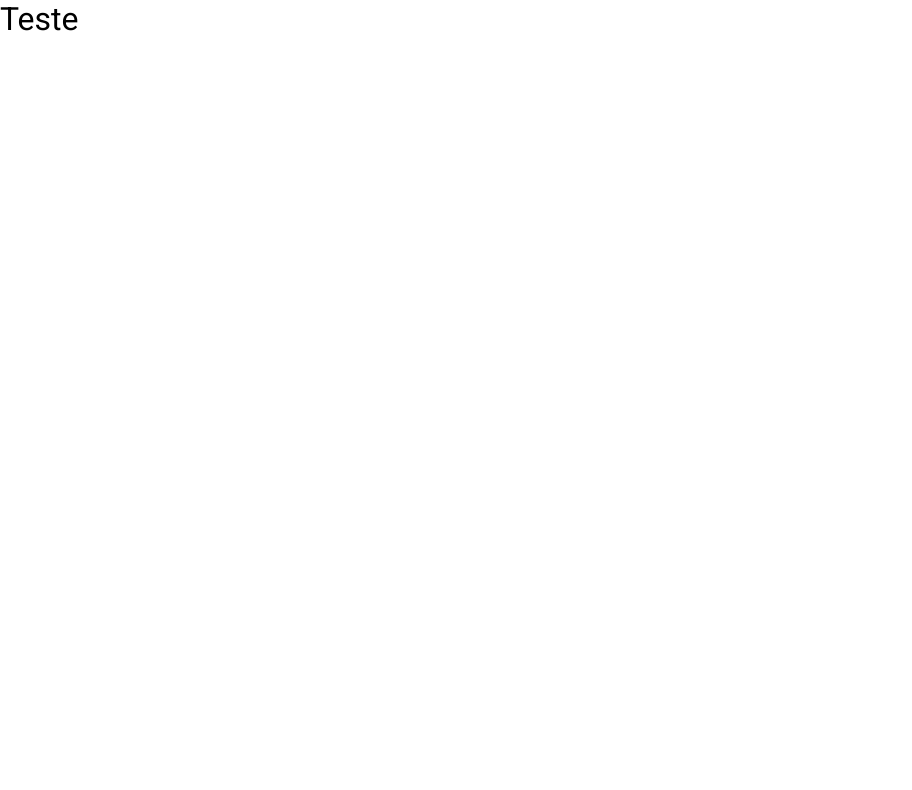
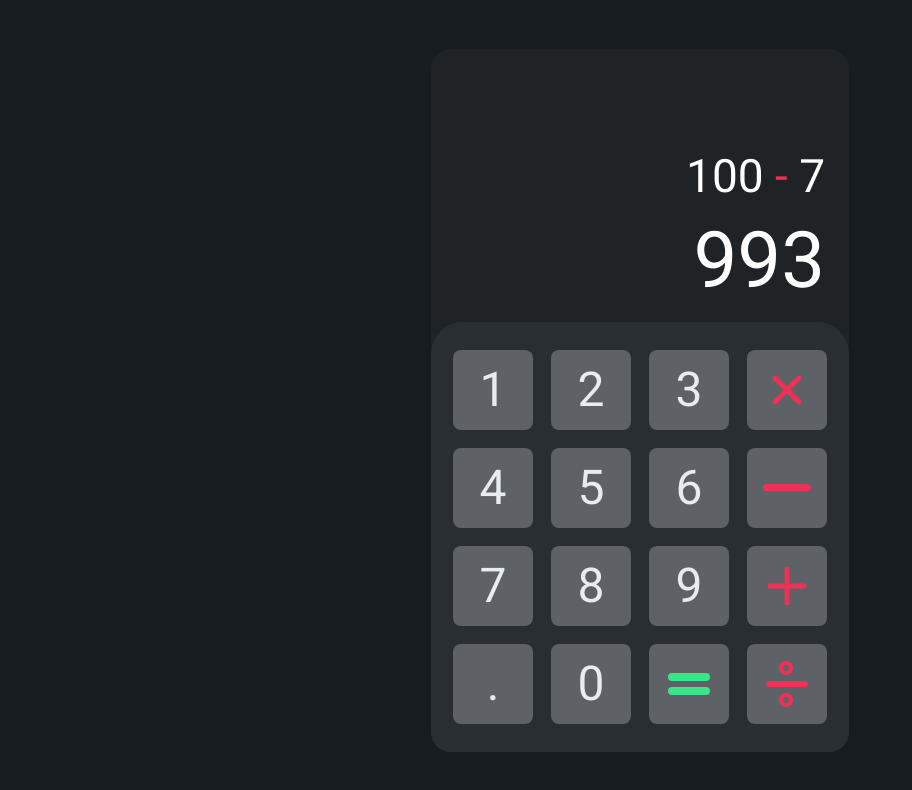
Before and after one commit to JoaoVictor6/calc-js, a React (Create React App) app: page / in a window 1280 px wide. Shown: the top 790 px of the page, without its empty margins (0-912 px from the left). Built offline with nearby package versions, Linux system fonts and the light colour scheme.

Commit message:
add calc base ui

```diff
--- a/src/App.tsx
+++ b/src/App.tsx
@@ -1,8 +1,62 @@
 import React from 'react';
+import { ThemeProvider } from 'styled-components';
+import { Container } from './style/App.style';
+import Theme from './style/theme';
 
 function App() {
   return (
-    <h1>Teste</h1>
+    <ThemeProvider theme={Theme.dark}>
+      <Container>
+        <main>
+          <section className="output">
+            <h2>100 <span>-</span> 7</h2>
+            <h1>993</h1>
+          </section>
+          <section className="buttons">
+            <button>1</button>
+            <button>2</button>
+            <button>3</button>
+            <button>
+              <svg xmlns="http://www.w3.org/2000/svg" width="48" height="48" fill="none" viewBox="0 0 48 48">
+                <path fill="#F23057" fillRule="evenodd" d="M10.303 10.303a2.4 2.4 0 013.394 0L24 20.606l10.303-10.303a2.4 2.4 0 113.394 3.394L27.394 24l10.303 10.303a2.4 2.4 0 01-3.394 3.394L24 27.394 13.697 37.697a2.4 2.4 0 01-3.394-3.394L20.606 24 10.303 13.697a2.4 2.4 0 010-3.394z" clipRule="evenodd"/>
+              </svg>
+            </button>
+            <button>4</button>
+            <button>5</button>
+            <button>6</button>
+            <button>
+              <svg xmlns="http://www.w3.org/2000/svg" width="48" height="7" fill="none" viewBox="0 0 48 7">
+                <rect width="48" height="7" fill="#F23057" rx="3.5"/>
+              </svg>
+            </button>
+            <button>7</button>
+            <button>8</button>
+            <button>9</button>
+            <button>
+              <svg xmlns="http://www.w3.org/2000/svg" width="40" height="40" fill="none" viewBox="0 0 40 40">
+                <path fill="#F23057" fillRule="evenodd" d="M.63 20a2.4 2.4 0 012.4-2.4H17.6V3.03a2.399 2.399 0 114.8 0V17.6h14.57a2.4 2.4 0 010 4.8H22.4v14.57a2.4 2.4 0 01-4.8 0V22.4H3.03A2.4 2.4 0 01.63 20z" clipRule="evenodd"/>
+              </svg>
+            </button>
+            <button>.</button>
+            <button>0</button>
+            <button>
+              <svg xmlns="http://www.w3.org/2000/svg" width="42" height="22" fill="none" viewBox="0 0 42 22">
+                <rect width="42" height="8" fill="#39E68A" rx="4"/>
+                <rect width="42" height="8" y="14" fill="#39E68A" rx="4"/>
+              </svg>
+            </button>
+
+            <button>
+              <svg xmlns="http://www.w3.org/2000/svg" width="42" height="46" fill="none" viewBox="0 0 42 46">
+                <rect width="42" height="6" y="20" fill="#F23057" rx="3"/>
+                <circle cx="20" cy="7" r="5" stroke="#F23057" strokeWidth="4"/>
+                <circle cx="20" cy="39" r="5" stroke="#F23057" strokeWidth="4"/>
+              </svg>
+            </button>
+          </section>
+        </main>
+      </Container>
+    </ThemeProvider>
   );
 }
 
--- /dev/null
+++ b/src/style/App.style.ts
@@ -0,0 +1,54 @@
+import styled from 'styled-components';
+
+export const Container = styled.div`
+  min-height: 100vh;
+
+  background: ${prop => prop.theme.background};
+  display: grid;
+  place-content: center;
+  main {
+    background: ${prop => prop.theme.backgroundCalc};
+    border-radius: 20px;
+  }
+  .output {
+    color: ${prop => prop.theme.textColorOutput};
+    font-size: 52px;
+    margin-bottom: 16px;
+    padding: 0 24px;
+    * {
+      text-align: right;
+    }
+    h2 {
+      font-size: 46px;
+      margin-bottom: 12px;
+      margin-top: 100px;
+    }
+    h2 > span {
+      color: ${prop => prop.theme.red};
+    }
+  }
+
+  .buttons {
+    padding: 28px 22px;
+    background: ${prop => prop.theme.backgroundKeyboard};
+    border-radius: 32px 32px 20px 20px;
+    display: grid;
+    grid-template-columns: 1fr 1fr 1fr 1fr;
+    gap: 18px;
+
+    button {
+      width: 80px;
+      height: 80px;
+      line-height: 48px;
+      font-size: 48px;
+      display: flex;
+      align-items: center;
+      justify-content: center;
+      color: ${prop => prop.theme.textColorButtons};
+      border-radius: 8px;
+      background: ${prop => prop.theme.backgroundButton};
+      box-shadow: 0px 1px 15px 5px rgba(0,0,0,0.2);
+      box-shadow: 0px 1px 10px 1px rgba(229,229,229,0.01);
+    }
+  }
+`;
```
